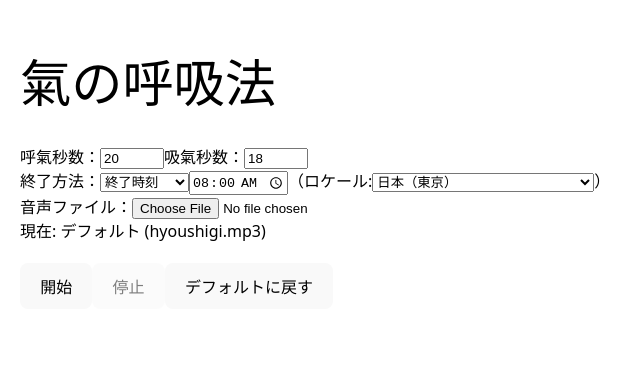
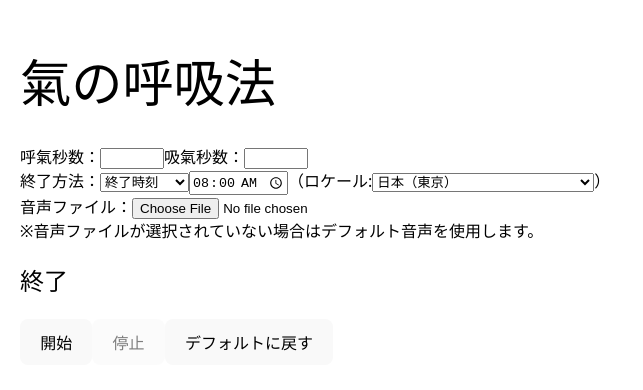
Before and after one commit to mrhannah0622/Ki-breathing, a React (Vite) app: page / in a window 1280 px wide. Shown: the top 390 px of the page, without its empty margins (0-643 px from the left). Built offline with nearby package versions, Linux system fonts and the light colour scheme.

Commit message:
不具合対応

```diff
--- a/src/App.jsx
+++ b/src/App.jsx
@@ -4,7 +4,7 @@ import { DateTime } from 'luxon';
 export default function App() {
 const defaultConfig = {
   brthOut: 20,
-  brthIn: 18,
+  brthIn: 16,
   endCond: 'deadline',
   endTime: '08:00',
   timeLen: 20,
@@ -13,7 +13,7 @@ const defaultConfig = {
 };
 
   const [running, setRunning] = useState(false);
-  const [phase, setPhase] = useState('');
+  const [phase, setPhase] = useState('終了');
   const [bg, setBg] = useState('white');
   const [color, setColor] = useState('black');
 
@@ -29,14 +29,13 @@ const defaultConfig = {
     }
   })();
 
-  const [brthOut, setBrthOut] = useState(savedCfg.brthOut ?? 20);
-  const [brthIn, setBrthIn] = useState(savedCfg.brthIn ?? 18);
+  const [brthOut, setBrthOut] = useState(savedCfg.brthOut ?? '');
+  const [brthIn, setBrthIn] = useState(savedCfg.brthIn ?? '');
   const [endCond, setEndCond] = useState(savedCfg.endCond ?? 'deadline');
   const [endTime, setEndTime] = useState(savedCfg.endTime ?? '08:00');
-  const [timeLen, setTimeLen] = useState(savedCfg.timeLen ?? 20);
+  const [timeLen, setTimeLen] = useState(savedCfg.timeLen ?? '');
   const [audioSrc, setAudioSrc] = useState(savedCfg.audioSrc ?? '/hyoushigi.mp3');
   const [tz, setTz] = useState(savedCfg.tz ?? 'Asia/Tokyo');
-  const [loaded, setLoaded] = useState(true); // ← useEffectは不要になるのでtrueでOK
 
   useEffect(() => {
     if (audioRef.current) {
@@ -46,7 +45,7 @@ const defaultConfig = {
 
   // 保存時
   useEffect(() => {
-    const config = {
+   const config = {
       brthOut,
       brthIn,
       endCond,
@@ -68,14 +67,14 @@ const defaultConfig = {
       }
       return end.toMillis();
     } else {
-      return now.plus({ minutes: timeLen }).toMillis();
+      return now.plus({ minutes: parseInt(timeLen) || 0 }).toMillis();
     }
   };
 
   // 最終呼気後の特殊処理
   const doFinal = () => {
     // 呼気長に応じたルール決定
-    const n = brthOut;
+    const n = parseInt(brthOut);
     let wait, repeats;
     if (n >= 17) {
       wait = 4; repeats = 12;
@@ -83,8 +82,10 @@ const defaultConfig = {
       wait =  3; repeats = 12;
     } else if (n >= 5) {
       wait = 2; repeats = n - 3;
+    } else if (n >= 2) {
+      wait = 1; repeats = n - 2;
     } else {
-      wait = 1; repeats = n - 2;
+      wait = 1; repeats = 0;
     }
 
     setPhase('最終 呼氣');
@@ -103,7 +104,7 @@ const defaultConfig = {
             setColor('yellow');
             play();
             // 最後の吸気後に停止
-            setTimeout(stop, brthIn * 1000);
+            setTimeout(stop, parseInt(brthIn) * 1000);
           }, 2000);
         } else {
           play();
@@ -116,17 +117,31 @@ const defaultConfig = {
   // 呼吸ループ開始
   const start = () => {
     if (running) return;
-    if (!audioRef.current) return;
 
-    // ここで初回の音を鳴らす
-    audioRef.current.currentTime=0;
-    audioRef.current.play().then(() => {
+    const out = parseInt(brthOut);
+    const inn = parseInt(brthIn);
+    if (!out || !inn || out <= 0 || inn <= 0 || out > 180 || inn > 180) {
+      alert('吸気・呼気秒数は1～180の数値で入力してください。');
+      return;
+    }
+
+    if (endCond === 'time' && (!parseInt(timeLen) > 1440 || parseInt(timeLen) <= 0)) {
+      alert('時間（分）は1～1440の数値で入力してください。');
+      return;
+    }
 
     setRunning(true);
-
     const deadline = calcDeadline();
 
     const loop = () => {
+      const now = Date.now();
+      const totalNext = out * 1000 + inn * 1000;
+
+      if (now + totalNext > deadline) {
+        doFinal();
+        return;
+      }
+
       // 呼気
       setPhase('呼氣');
       setBg('green');
@@ -134,32 +149,21 @@ const defaultConfig = {
       play();
 
       timerRef.current = setTimeout(() => {
-        const now = Date.now();
-        // 次の吸気終了が終わりの判定を超えるかどうか
-        if (now + brthIn * 1000 > deadline) {
-          doFinal();
-          return;
-        }
-
         // 吸気
         setPhase('吸氣');
         setBg('blue');
         setColor('yellow');
         play();
+        timerRef.current = setTimeout(doFinal, inn * 1000);
+      }, out * 1000);
+    };
+    loop();
+  };
 
-        timerRef.current = setTimeout(loop, brthIn * 1000);
-      }, brthOut * 1000);
-    };
-
-    loop();
-  }).catch((e) => {
-    console.warn("音声再生失敗:", e);
-  });
-};
   const stop = () => {
     clearTimeout(timerRef.current);
     setRunning(false);
-    setPhase('停止');
+    setPhase('終了');
     setBg('white');
     setColor('black');
   };
@@ -205,19 +209,17 @@ const resetToDefault = () => {
           <input
             type="number"
             min="1"
-            max="120"
+            max="180"
             value={brthOut}
-            onChange={e => setBrthOut(Math.min(120, Math.max(1, +e.target.value)))
-            }
+            onChange={e => setBrthOut(e.target.value)}
           />
           吸氣秒数：
           <input
             type="number"
             min="1"
-            max="120"
+            max="180"
             value={brthIn}
-            onChange={e => setBrthIn(Math.min(120, Math.max(1, +e.target.value)))
-            }
+            onChange={e => setBrthIn(e.target.value)}
           />
         </div>
 
@@ -232,10 +234,9 @@ const resetToDefault = () => {
               <input
                 type="number"
                 min="1"
+                max="1440"
                 value={timeLen}
-                onChange={e =>
-                  setTimeLen(Math.max(1, +e.target.value))
-                }
+                onChange={e => setTimeLen(e.target.value)}
               />
               <span>分</span>
             </>
@@ -258,7 +259,7 @@ const resetToDefault = () => {
         <div>
           音声ファイル：
           <input type="file"  accept="audio/*" onChange={onAudioChange}/>
-          <div>現在: {audioSrc.includes('hyoushigi.mp3') ? 'デフォルト (hyoushigi.mp3)' : 'カスタム音声'}</div>
+          <div>{audioSrc.includes('hyoushigi.mp3') ? '※音声ファイルが選択されていない場合はデフォルト音声を使用します。' : ''}</div>
         </div>
 
         <div style={{ marginTop: 20, fontSize: 24 }}>{phase}</div>
```
